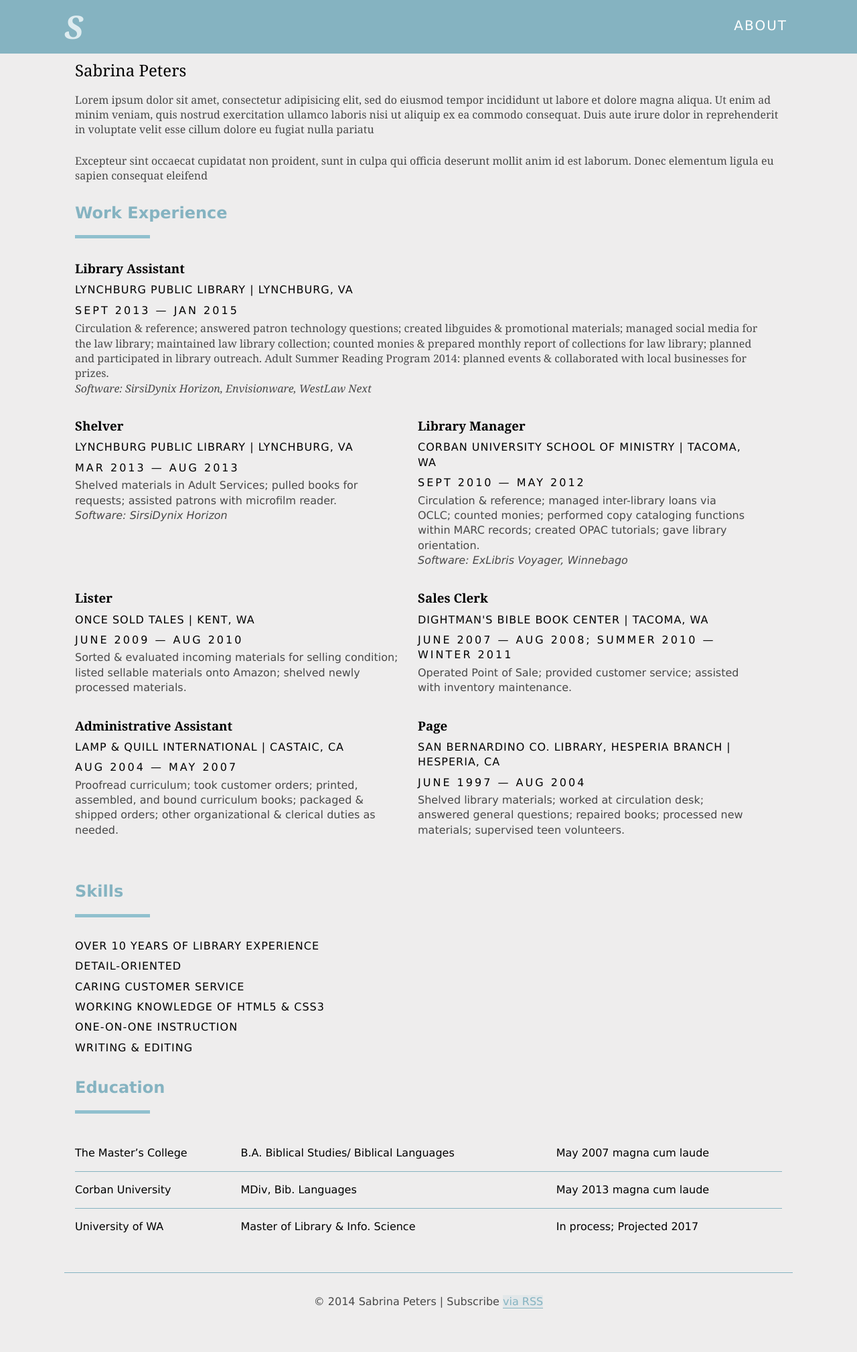
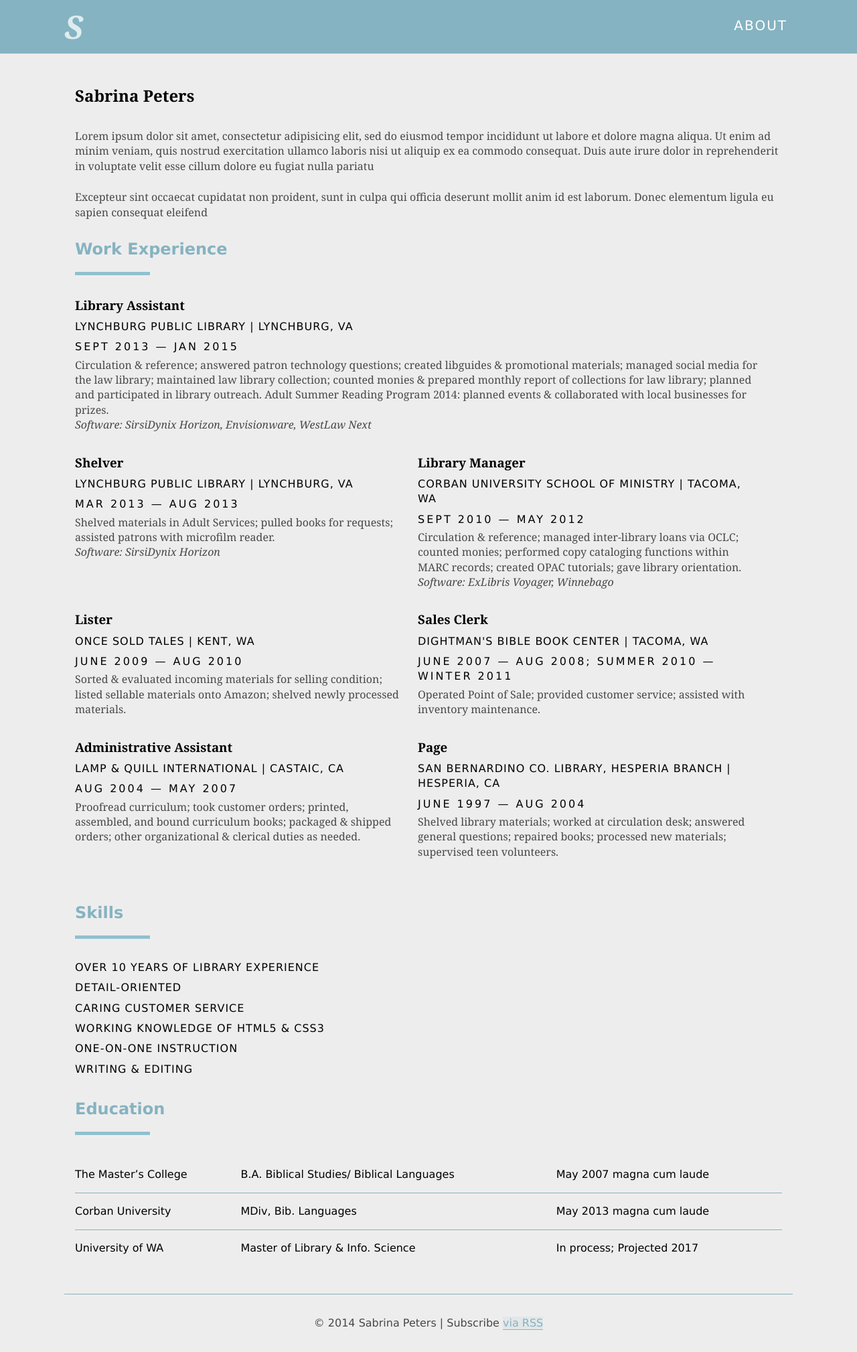
Before and after one commit to sabrinapeters/sdrp.old, a Jekyll site: the page built from resumee.md, in a window 1280 px wide. Shown: the whole page at 67% size. Built offline with Jekyll 4.4.1, drawn with Linux system fonts in a browser that asks for light colours; some web fonts are replaced; before the commit the page ends 1987 px from its top, so only the background shows below that.

Commit message:
updating content

```diff
--- a/_layouts/resume.html
+++ b/_layouts/resume.html
@@ -3,8 +3,8 @@ layout: default
 ---
 
 <article class="container py2 px3">
-  <header>
-    <h1 class="f-serif w-400 mb3">Sabrina Peters</h1>
+  <header class="mt5">
+    <h1 class="f-serif hl-jumbo w-700 mb4 resumee__hl">Sabrina Peters</h1>
     <div class="resumee__content f-serif content__block">
       {{ content }}
     </div>
@@ -13,46 +13,46 @@ layout: default
     <h2 class="mb2 w-700 resumee__hl-sub">Work Experience</h2>
     <div class="flex__container">
       <div class="flex__module-lg content__block pr3 mb2">
-        <h3 class="mb2 f-serif">Library Assistant</h3>
+        <h3 class="resumee__hl mb2 f-serif">Library Assistant</h3>
         <h4 class="caps mb2 lt-1 w-400">Lynchburg Public Library | Lynchburg, VA</h4>
-        <time class="caps lt-3 mb1 u-d-bl">Sept 2013 &mdash; Jan 2015</time>
-        <p class="f-serif">Circulation &amp; reference; answered patron technology questions; created libguides &amp; promotional materials; managed social media for the law library; maintained law library collection; counted monies &amp; prepared monthly report of collections for law library; planned and participated in library outreach. Adult Summer Reading Program 2014: planned events &amp; collaborated with local businesses for prizes. <br><em>Software: SirsiDynix Horizon, Envisionware, WestLaw Next</em></p>
+        <time class="resumee__meta caps lt-3 mb1 u-d-bl">Sept 2013 &mdash; Jan 2015</time>
+        <p class="f-serif" class="f-serif">Circulation &amp; reference; answered patron technology questions; created libguides &amp; promotional materials; managed social media for the law library; maintained law library collection; counted monies &amp; prepared monthly report of collections for law library; planned and participated in library outreach. Adult Summer Reading Program 2014: planned events &amp; collaborated with local businesses for prizes. <br><em>Software: SirsiDynix Horizon, Envisionware, WestLaw Next</em></p>
       </div>
       <div class="flex__module content__block pr3 mb2">
-        <h3 class="mb2 f-serif">Shelver</h3>
+        <h3 class="resumee__hl mb2 f-serif">Shelver</h3>
         <h4 class="caps mb2 lt-1 w-400">Lynchburg Public Library | Lynchburg, VA</h4>
-        <time class="caps lt-3 mb1 u-d-bl">Mar 2013 &mdash; Aug 2013</time>
-        <p>Shelved materials in Adult Services; pulled books for requests; assisted patrons with microfilm reader.<br> <em>Software: SirsiDynix Horizon</em></p>
+        <time class="resumee__meta caps lt-3 mb1 u-d-bl">Mar 2013 &mdash; Aug 2013</time>
+        <p class="f-serif">Shelved materials in Adult Services; pulled books for requests; assisted patrons with microfilm reader.<br> <em>Software: SirsiDynix Horizon</em></p>
       </div>
       <div class="flex__module content__block pr3 mb2">
-        <h3 class="mb2 f-serif">Library Manager</h3>
+        <h3 class="resumee__hl mb2 f-serif">Library Manager</h3>
         <h4 class="caps mb2 lt-1 w-400">Corban University School of Ministry | Tacoma, WA</h4>
-        <time class="caps lt-3 mb1 u-d-bl">Sept 2010 &mdash; May 2012</time>
-        <p>Circulation &amp; reference; managed inter-library loans via OCLC; counted monies; performed copy cataloging functions within MARC records; created OPAC tutorials; gave library orientation.<br> <em>Software: ExLibris Voyager, Winnebago</em></p>
+        <time class="resumee__meta caps lt-3 mb1 u-d-bl">Sept 2010 &mdash; May 2012</time>
+        <p class="f-serif">Circulation &amp; reference; managed inter-library loans via OCLC; counted monies; performed copy cataloging functions within MARC records; created OPAC tutorials; gave library orientation.<br> <em>Software: ExLibris Voyager, Winnebago</em></p>
       </div>
       <div class="flex__module content__block pr3 mb2">
-        <h3 class="mb2 f-serif">Lister</h3>
+        <h3 class="resumee__hl mb2 f-serif">Lister</h3>
         <h4 class="caps mb2 lt-1 w-400">Once Sold Tales | Kent, WA</h4>
-        <time class="caps lt-3 mb1 u-d-bl">June 2009 &mdash; Aug 2010</time>
-        <p>Sorted &amp; evaluated incoming materials for selling condition; listed sellable materials onto Amazon; shelved newly processed materials.</p>
+        <time class="resumee__meta caps lt-3 mb1 u-d-bl">June 2009 &mdash; Aug 2010</time>
+        <p class="f-serif">Sorted &amp; evaluated incoming materials for selling condition; listed sellable materials onto Amazon; shelved newly processed materials.</p>
       </div>
       <div class="flex__module content__block pr3 mb2">
-        <h3 class="mb2 f-serif">Sales Clerk</h3>
+        <h3 class="resumee__hl mb2 f-serif">Sales Clerk</h3>
         <h4 class="caps mb2 lt-1 w-400">Dightman's Bible Book Center | Tacoma, WA</h4>
-        <time class="caps lt-3 mb1 u-d-bl">June 2007 &mdash; Aug 2008; Summer 2010 &mdash; Winter 2011</time>
-        <p>Operated Point of Sale; provided customer service; assisted with inventory maintenance.</p>
+        <time class="resumee__meta caps lt-3 mb1 u-d-bl">June 2007 &mdash; Aug 2008; Summer 2010 &mdash; Winter 2011</time>
+        <p class="f-serif">Operated Point of Sale; provided customer service; assisted with inventory maintenance.</p>
       </div>
       <div class="flex__module content__block pr3 mb2">
-        <h3 class="mb2 f-serif">Administrative Assistant</h3>
+        <h3 class="resumee__hl mb2 f-serif">Administrative Assistant</h3>
         <h4 class="caps mb2 lt-1 w-400">Lamp &amp; Quill International | Castaic, CA</h4>
-        <time class="caps lt-3 mb1 u-d-bl">Aug 2004 &mdash; May 2007</time>
-        <p>Proofread curriculum; took customer orders; printed, assembled, and bound curriculum books; packaged &amp; shipped orders; other organizational &amp; clerical duties as needed.</p>
+        <time class="resumee__meta caps lt-3 mb1 u-d-bl">Aug 2004 &mdash; May 2007</time>
+        <p class="f-serif">Proofread curriculum; took customer orders; printed, assembled, and bound curriculum books; packaged &amp; shipped orders; other organizational &amp; clerical duties as needed.</p>
       </div>
       <div class="flex__module content__block pr3 mb2">
-        <h3 class="mb2 f-serif">Page</h3>
+        <h3 class="resumee__hl mb2 f-serif">Page</h3>
         <h4 class="caps mb2 lt-1 w-400">San Bernardino Co. Library, Hesperia Branch | Hesperia, CA</h4>
-        <time class="caps lt-3 mb1 u-d-bl">June 1997 &mdash; Aug 2004</time>
-        <p>Shelved library materials; worked at circulation desk; answered general questions; repaired books; processed new materials; supervised teen volunteers.</p>
+        <time class="resumee__meta caps lt-3 mb1 u-d-bl">June 1997 &mdash; Aug 2004</time>
+        <p class="f-serif">Shelved library materials; worked at circulation desk; answered general questions; repaired books; processed new materials; supervised teen volunteers.</p>
         </div>
       </div>
     </div>
```
